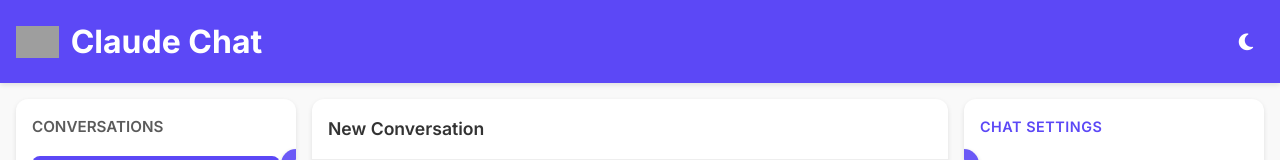
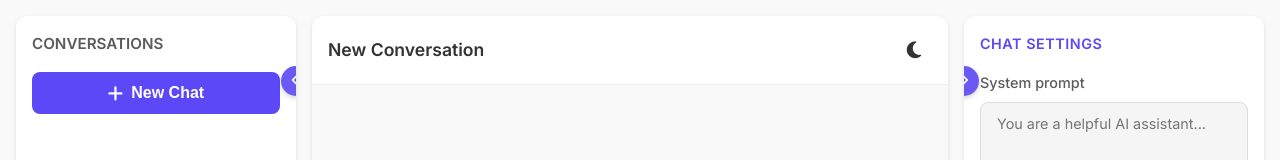
Before and after one commit to colinrozzi/claude-chat, a website: page assets/index.html in a window 1280 px wide. Shown: the top 160 px of the page. Drawn offline with nearby package versions, Linux system fonts and the light colour scheme; grey boxes are pictures that could not be loaded; files whose address does not match are found by name.

Commit message:
refactor: remove header, adjust theme toggle and message alignment

```diff
--- a/assets/index.html
+++ b/assets/index.html
@@ -18,16 +18,6 @@
     <script src="https://cdnjs.cloudflare.com/ajax/libs/markdown-it/13.0.1/markdown-it.min.js"></script>
 </head>
 <body>
-    <header>
-        <div class="logo-container">
-            <img src="https://www.anthropic.com/images/claude_insignia_white.svg" alt="Claude Logo" class="logo">
-            <h1>Claude Chat</h1>
-        </div>
-        <button id="theme-toggle" class="theme-toggle" aria-label="Toggle dark mode">
-            <i class="fas fa-moon"></i>
-        </button>
-    </header>
-
     <div class="container">
         <div class="app-layout">
             <!-- Left sidebar with conversations -->
@@ -50,6 +40,10 @@
             <div class="chat-panel">
                 <div class="chat-header">
                     <div class="chat-title" id="current-chat-title">New Conversation</div>
+                    <!-- Added theme toggle button here -->
+                    <button id="theme-toggle" class="theme-toggle-chat" aria-label="Toggle dark mode">
+                        <i class="fas fa-moon"></i>
+                    </button>
                 </div>
 
                 <div id="chat-messages" class="chat-messages">
--- a/assets/styles.css
+++ b/assets/styles.css
@@ -58,32 +58,11 @@
   transition: background-color var(--transition-speed) ease, color var(--transition-speed) ease;
 }
 
-header {
-  background-color: var(--primary-color);
-  color: white;
-  padding: 1rem;
-  display: flex;
-  align-items: center;
-  justify-content: space-between;
-  box-shadow: var(--header-shadow);
-  position: relative;
-  z-index: 10;
-}
-
-.logo-container {
-  display: flex;
-  align-items: center;
-}
-
-.logo {
-  height: 32px;
-  margin-right: 12px;
-}
-
-.theme-toggle {
+/* Theme toggle that was in the header */
+.theme-toggle-chat {
   background: transparent;
   border: none;
-  color: white;
+  color: var(--text-color);
   font-size: 1.2rem;
   cursor: pointer;
   width: 36px;
@@ -95,8 +74,8 @@
   transition: background-color var(--transition-speed);
 }
 
-.theme-toggle:hover {
-  background-color: rgba(255, 255, 255, 0.1);
+.theme-toggle-chat:hover {
+  background-color: rgba(128, 128, 128, 0.2);
 }
 
 /* Main container */
@@ -104,7 +83,6 @@
   width: 100%;
   max-width: 100%;
   margin: 0;
-  padding: 1rem;
   flex: 1;
   display: flex;
   flex-direction: column;
@@ -114,10 +92,11 @@
 .app-layout {
   display: grid;
   grid-template-columns: 280px 1fr 300px;
-  height: calc(100vh - 120px);
+  height: 100vh;
   gap: 1rem;
   max-width: 100%;
   transition: grid-template-columns var(--transition-speed) ease;
+  padding: 1rem;
 }
 
 /* Collapsed states */
@@ -324,6 +303,7 @@
   transition: background-color var(--transition-speed) ease;
 }
 
+/* Modified messages to be left-aligned */
 .message {
   padding: 1rem 1.5rem;
   border-radius: 12px;
@@ -332,6 +312,7 @@
   position: relative;
   animation: fadeIn 0.2s ease-out;
   transition: background-color var(--transition-speed) ease;
+  align-self: flex-start; /* All messages aligned to left */
 }
 
 @keyframes fadeIn {
@@ -341,14 +322,11 @@
 
 .message.user {
   background: var(--message-user-bg);
-  align-self: flex-end;
-  margin-left: auto;
-  border-bottom-right-radius: 4px;
+  border-bottom-left-radius: 4px; /* Changed from right to left to match alignment */
 }
 
 .message.assistant {
   background: var(--message-assistant-bg);
-  align-self: flex-start;
   border-bottom-left-radius: 4px;
 }
 
--- a/manifest.toml
+++ b/manifest.toml
@@ -1,5 +1,5 @@
 name = "claude-chat"
-component_path = "/nix/store/80vcdfmwnwng9shqnyjgfp5g20wnzrnb-claude-chat-0.1.0/lib/claude-chat.wasm"
+component_path = "/nix/store/3mqwbh676jv3f3sqg7kqvgsxzh0a3krx-claude-chat-0.1.0/lib/claude-chat.wasm"
 short_description = "An HTTP server actor with REST API and WebSocket support for Claude chat"
 
 [[handlers]]
```
